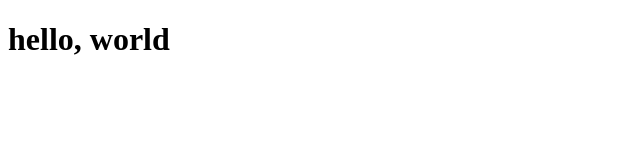
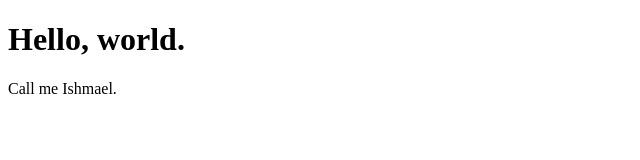
Before and after one commit to kalthomson/website, a plain HTML site: page index.html in a window 1280 px wide. Shown: the whole page, without its empty margins (0-640 px from the left). Drawn offline with Linux system fonts and the light colour scheme.

Commit message:
Add some text.

```diff
--- a/index.html
+++ b/index.html
@@ -3,5 +3,6 @@
 
 </head>
 <body>
-  <h1>hello, world</h1>
+  <h1>Hello, world.</h1>
+  <p>Call me Ishmael.</p>
 </body>
```
